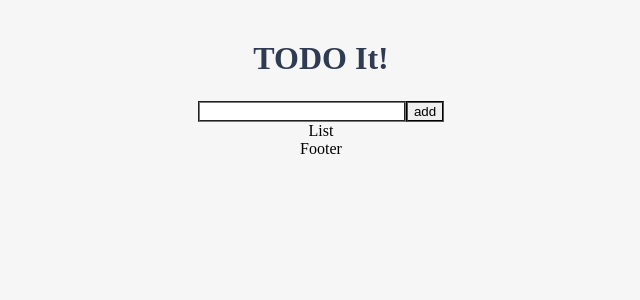
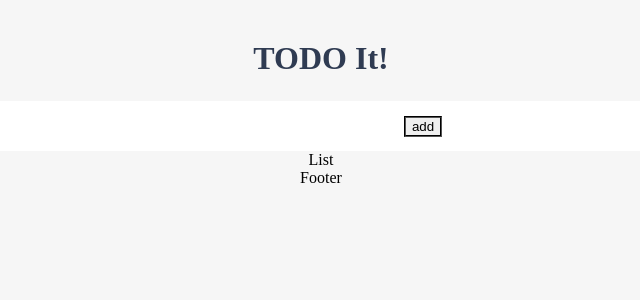
Before and after one commit to yonghoon-thevc/learn-vue, a Vue app in the folder vue-intermediate/vue-todo/: page / in a window 1280 px wide. Shown: the top 300 px of the page, without its empty margins (319-959 px from the left). Built offline with nearby package versions, Linux system fonts and the light colour scheme.

Commit message:
Add: input Css 적용

```diff
--- a/vue-intermediate/vue-todo/src/components/TodoInput.vue
+++ b/vue-intermediate/vue-todo/src/components/TodoInput.vue
@@ -1,7 +1,10 @@
 <template>
-  <div>
-    <input type="text" v-model="newTodoItem" />
+  <div class="inputBox" shadow>
+    <input type="text" v-model="newTodoItem" @keyup.enter="addTodo" />
     <button @click="addTodo">add</button>
+    <!-- <span class="addContainer">
+      <i class="fas fa-plus addBtn"></i>
+    </span> -->
   </div>
 </template>
 <script>
@@ -16,8 +19,40 @@
       console.log(this.newTodoItem);
       // 저장하는 로직
       localStorage.setItem(this.newTodoItem, this.newTodoItem);
+      this.clearInput();
+    },
+    clearInput() {
       this.newTodoItem = "";
     },
   },
 };
 </script>
+
+<style scoped>
+input:focus {
+  outline: none;
+}
+
+.inputBox {
+  background: white;
+  height: 50px;
+  line-height: 50px;
+  border-radius: 5px;
+}
+.inputBox input {
+  border-style: none;
+  font-size: 0.9rem;
+}
+
+.addContainer {
+  float: right;
+  background: linear-gradient(to right, #6478fb, #8763fb);
+  display: block;
+  widows: 3rem;
+  border-radius: 0 5px 5px 0;
+}
+.addBtn {
+  color: white;
+  vertical-align: middle;
+}
+</style>
```
